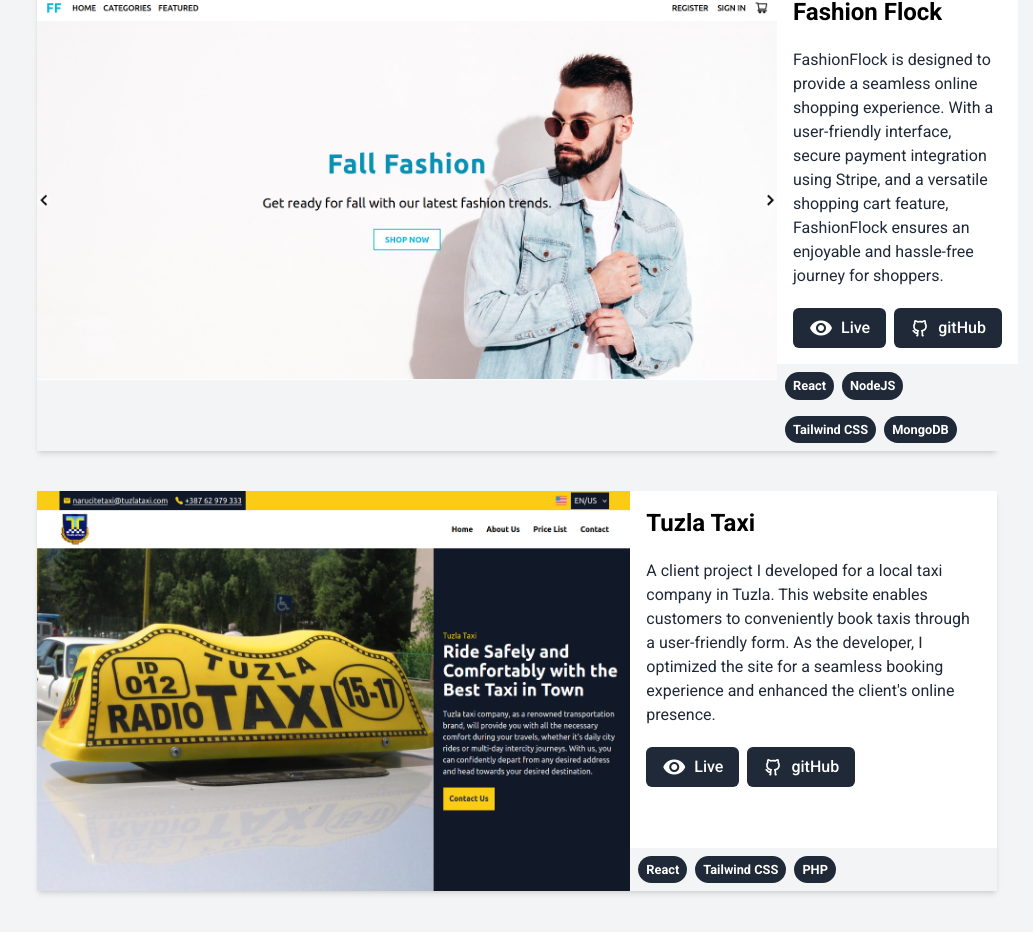
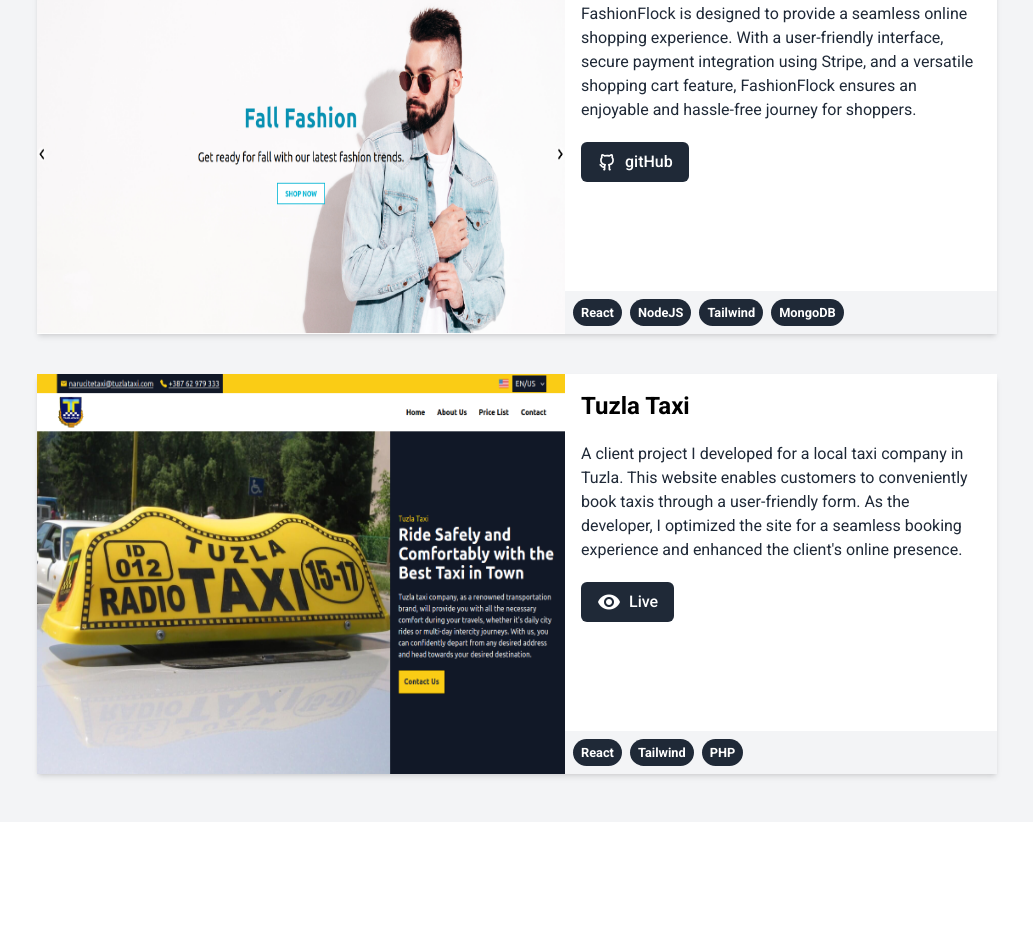
Before and after one commit to Faruk314/portfolio-website, a React (Create React App) app: page / in a window 1280 px wide. Shown: the part 2682-3614 px from the top of the page, without its empty margins (123-1156 px from the left). After the commit the page ends 3504 px from the top, so only its background shows below. Built offline with nearby package versions, Linux system fonts and the light colour scheme.

Commit message:
Added git links

```diff
--- a/src/components/ProjectCard.jsx
+++ b/src/components/ProjectCard.jsx
@@ -2,7 +2,14 @@
 
 import { RiGithubLine } from "react-icons/ri";
 
-const ProjectCard = ({ title, desc, technologies, gitLink, image }) => {
+const ProjectCard = ({
+  title,
+  desc,
+  technologies,
+  gitLink,
+  image,
+  liveLink,
+}) => {
   return (
     // <div className="relative overflow-hidden bg-white rounded-lg shadow-lg hover:cursor-pointer">
     //   <div className="overflow-hidden bg-white rounded-lg shadow-lg">
@@ -42,7 +49,7 @@
     //   </button>
     // </div>
     <div className="shadow-md md:flex">
-      <img src={image} alt="" className="w-full h-[25rem]" />
+      <img src={image} alt="" className="w-[33rem] h-[25rem]" />
 
       <div className="flex flex-col justify-between w-full bg-white">
         <div className="p-4">
@@ -51,14 +58,24 @@
           <p className="my-5 text-gray-800">{desc}</p>
 
           <div className="flex space-x-2">
-            <button className="flex items-center px-4 py-2 space-x-2 font-medium text-white bg-gray-800 rounded-md hover:bg-gray-700">
-              <span className="icon"> visibility</span>
-              <span>Live</span>
-            </button>
-            <button className="flex items-center px-4 py-2 space-x-2 font-medium text-white bg-gray-800 rounded-md hover:bg-gray-700">
-              <RiGithubLine size={20} />
-              <span>gitHub</span>
-            </button>
+            {liveLink && (
+              <a
+                href={liveLink}
+                className="flex items-center px-4 py-2 space-x-2 font-medium text-white bg-gray-800 rounded-md hover:bg-gray-700"
+              >
+                <span className="icon">visibility</span>
+                <span>Live</span>
+              </a>
+            )}
+            {gitLink && (
+              <a
+                href={gitLink}
+                className="flex items-center px-4 py-2 space-x-2 font-medium text-white bg-gray-800 rounded-md hover:bg-gray-700"
+              >
+                <RiGithubLine size={20} />
+                <span>gitHub</span>
+              </a>
+            )}
           </div>
         </div>
 
--- a/src/components/Projects.jsx
+++ b/src/components/Projects.jsx
@@ -18,7 +18,7 @@
               "React",
               "Typescript",
               "NodeJS",
-              "Tailwind CSS",
+              "Tailwind",
               "MySQL",
               "Socket.io",
             ]}
@@ -30,20 +30,22 @@
           />
           <ProjectCard
             title={"Fashion Flock"}
-            technologies={["React", "NodeJS", "Tailwind CSS", "MongoDB"]}
+            technologies={["React", "NodeJS", "Tailwind", "MongoDB"]}
             desc={
               "FashionFlock is designed to provide a seamless online shopping experience. With a user-friendly interface, secure payment integration using Stripe, and a versatile shopping cart feature, FashionFlock ensures an enjoyable and hassle-free journey for shoppers."
             }
             image={"/images/fashionFlock.png"}
+            gitLink="https://github.com/Faruk314/FashionFlock"
           />
 
           <ProjectCard
             title={"Tuzla Taxi"}
-            technologies={["React", "Tailwind CSS", "PHP"]}
+            technologies={["React", "Tailwind", "PHP"]}
             desc={
               "A client project I developed for a local taxi company in Tuzla. This website enables customers to conveniently book taxis through a user-friendly form. As the developer, I optimized the site for a seamless booking experience and enhanced the client's online presence."
             }
             image={"/images/tuzlaTaxi.png"}
+            liveLink={"https://tuzlataxi.com"}
           />
         </div>
       </div>
```
